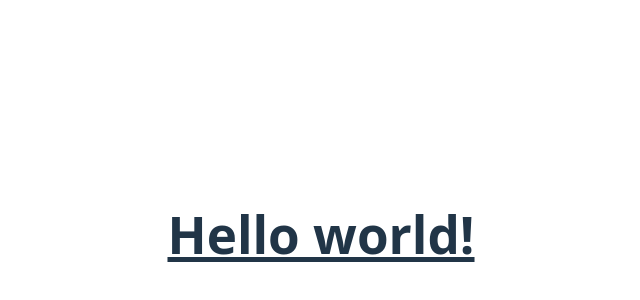
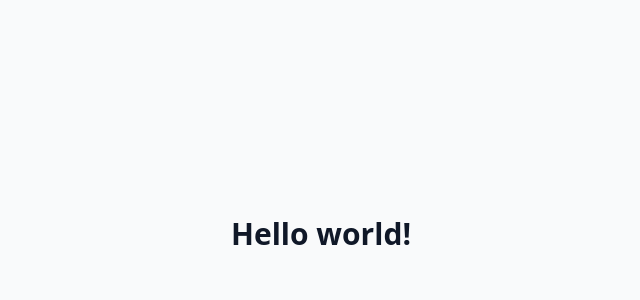
Before and after one commit to HMasataka/vite-tailwind-ts-playground, a React (Vite) app: page / in a window 1280 px wide. Shown: the part 166-466 px from the top of the page, without its empty margins (319-959 px from the left). Built offline with nearby package versions, Linux system fonts and the light colour scheme.

Commit message:
Feat atomic design

```diff
--- a/src/App.tsx
+++ b/src/App.tsx
@@ -1,8 +1,11 @@
+import { DefaultLayout } from './components/templates/DefaultLayout';
+import { Home } from './components/pages/Home';
+
 function App() {
   return (
-    <div className="flex items-center justify-center min-h-screen min-w-screen">
-      <h1 className="text-3xl font-bold underline">Hello world!</h1>
-    </div>
+    <DefaultLayout>
+      <Home />
+    </DefaultLayout>
   );
 }
 
--- /dev/null
+++ b/src/components/atoms/Text/index.tsx
@@ -0,0 +1,16 @@
+import { ReactNode } from 'react';
+
+interface TextProps {
+  children: ReactNode;
+  variant?: 'body' | 'heading' | 'subheading';
+}
+
+const variantStyles = {
+  body: 'text-base text-gray-700',
+  heading: 'text-3xl font-bold text-gray-900',
+  subheading: 'text-xl font-semibold text-gray-800',
+};
+
+export const Text = ({ children, variant = 'body' }: TextProps) => {
+  return <span className={variantStyles[variant]}>{children}</span>;
+};
--- /dev/null
+++ b/src/components/pages/Home/index.tsx
@@ -0,0 +1,9 @@
+import { Text } from '../../atoms/Text';
+
+export const Home = () => {
+  return (
+    <div className="flex items-center justify-center min-h-[calc(100vh-4rem)]">
+      <Text variant="heading">Hello world!</Text>
+    </div>
+  );
+};
--- /dev/null
+++ b/src/components/templates/DefaultLayout/index.tsx
@@ -0,0 +1,15 @@
+import { ReactNode } from 'react';
+
+interface DefaultLayoutProps {
+  children: ReactNode;
+}
+
+export const DefaultLayout = ({ children }: DefaultLayoutProps) => {
+  return (
+    <div className="min-h-screen min-w-screen bg-gray-50">
+      <main className="container mx-auto px-4 py-8">
+        {children}
+      </main>
+    </div>
+  );
+};
```
